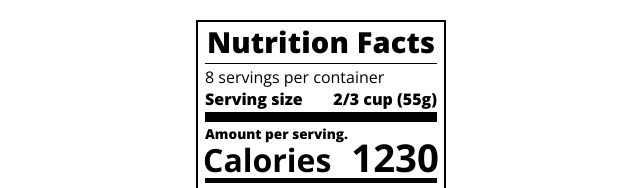
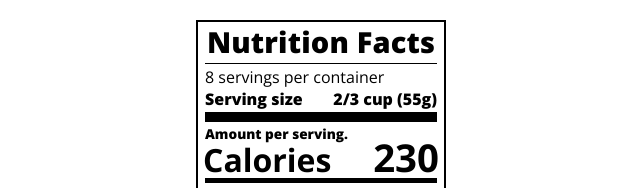
Before and after one commit to eziors/freeCodeCamp-Projects, a plain HTML site: page nutrition_label/index.HTML in a window 1280 px wide. Shown: the top 188 px of the page, 319-959 px from the left. Drawn offline with nearby package versions, Linux system fonts and the light colour scheme.

Commit message:
Update index.HTML

```diff
--- a/nutrition_label/index.HTML
+++ b/nutrition_label/index.HTML
@@ -20,7 +20,7 @@
         <div class="divider lg"></div>
         <div class="calories-info">
            <p class="bold sm-text">Amount per serving.</p>
-           <h1>Calories <span class="right">1230</span></h1>
+           <h1>Calories <span class="right">230</span></h1>
         </div>
         <div class="divider md"></div>
         <div class="daily-value sm-text">
```
